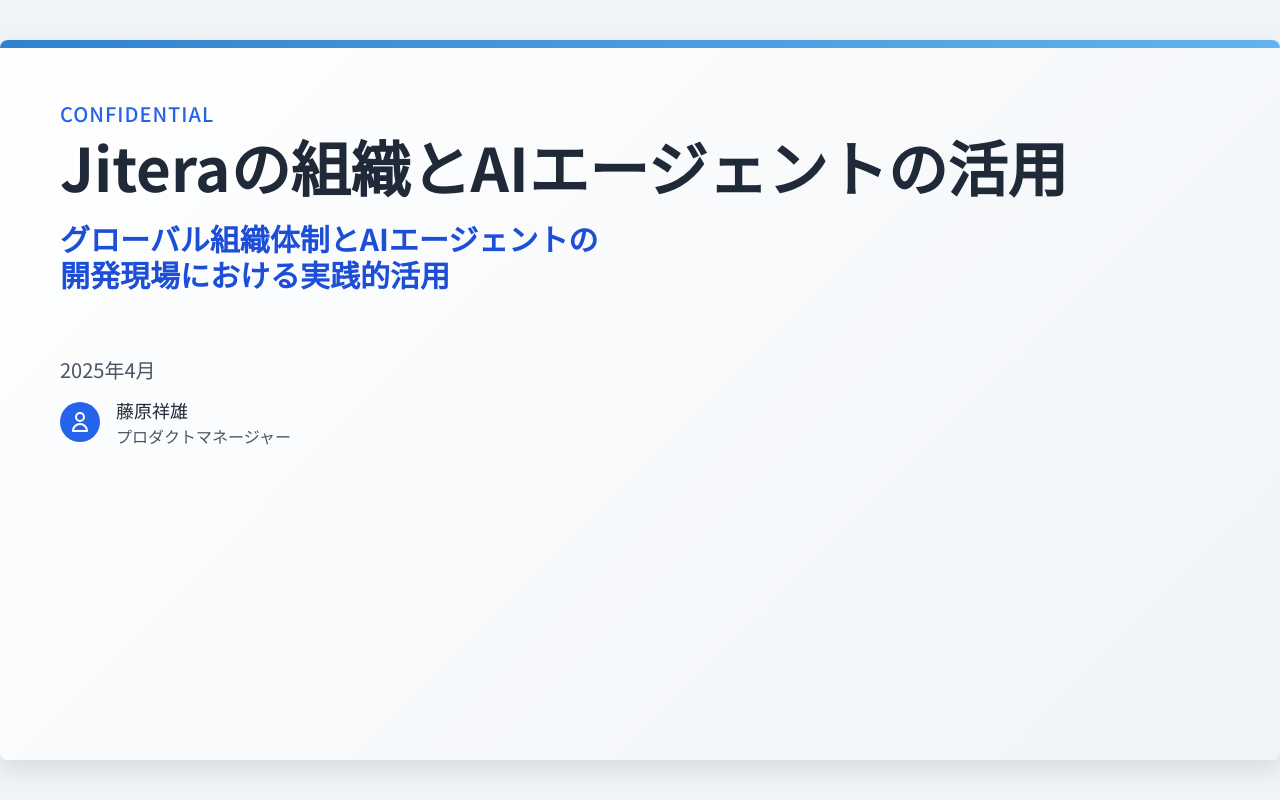
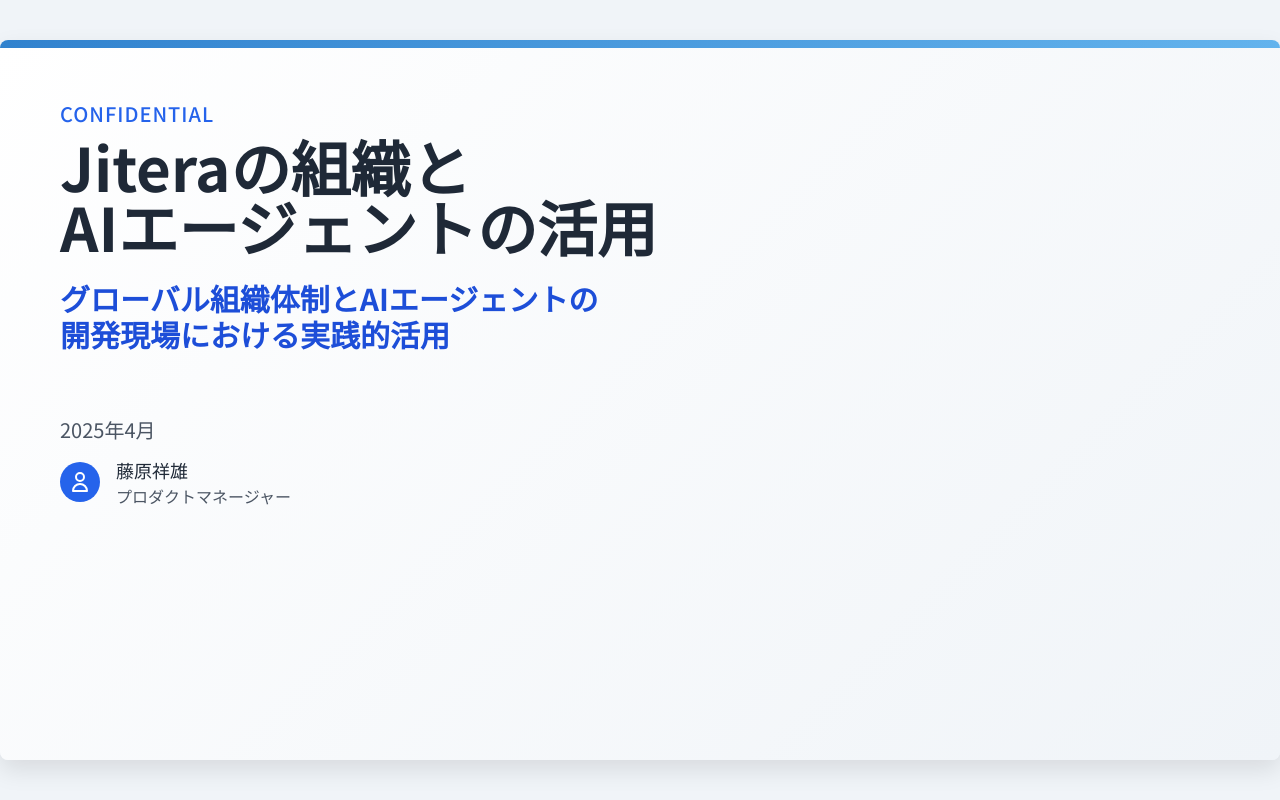
Before and after one commit to yoshiofujiwara81/20250422-slides, a plain HTML site: page 1.html in a window 1280 px wide. Drawn offline with nearby package versions, Linux system fonts and the light colour scheme.

Commit message:
Add files via upload
スライドタイトル改行位置修正

```diff
--- a/1.html
+++ b/1.html
@@ -61,7 +61,7 @@
         <div class="slide-content z-10">
             <div class="mb-2 text-blue-600 text-xl tracking-wider font-medium">CONFIDENTIAL</div>
 
-            <h1 class="text-6xl font-bold text-gray-800 mb-6">Jiteraの組織とAIエージェントの活用</h1>
+            <h1 class="text-6xl font-bold text-gray-800 mb-6">Jiteraの組織と<br>AIエージェントの活用</h1>
 
             <h2 class="text-3xl text-blue-700 font-semibold mb-16">
                 グローバル組織体制とAIエージェントの<br>
```
